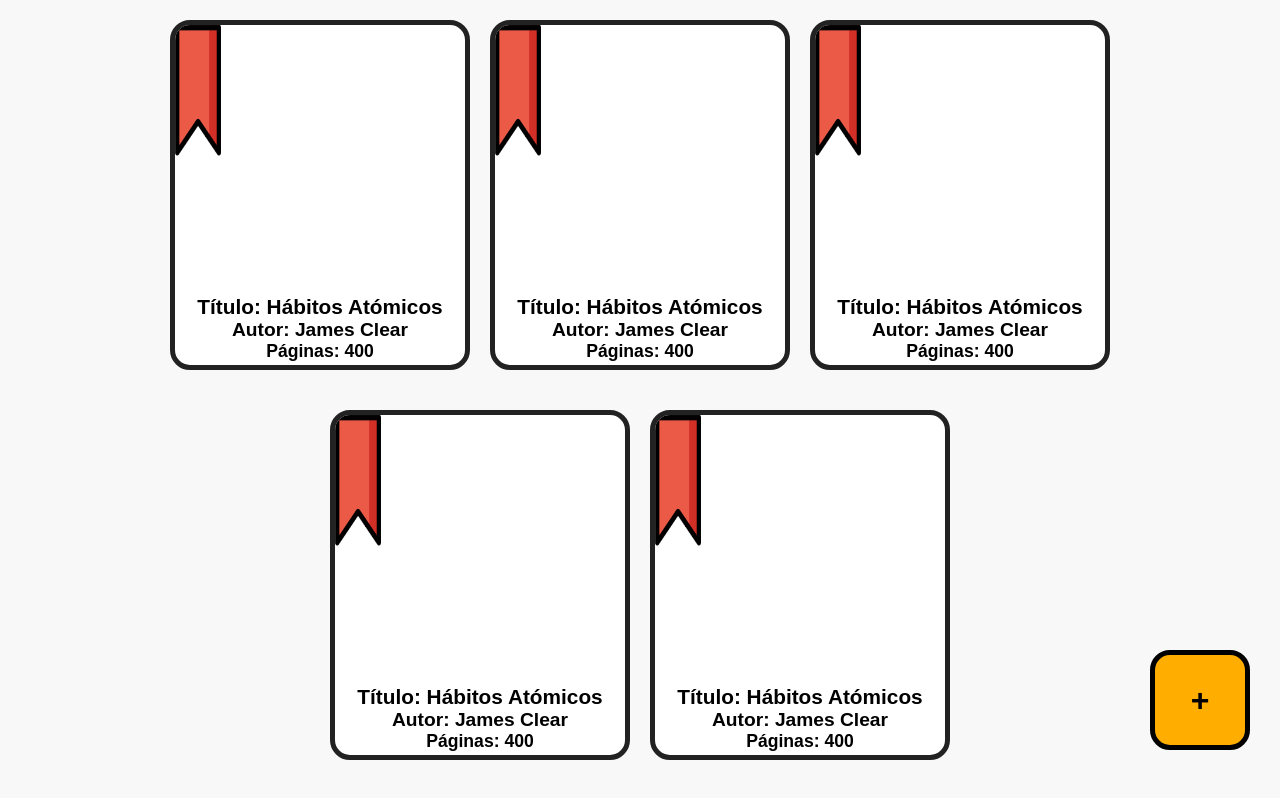
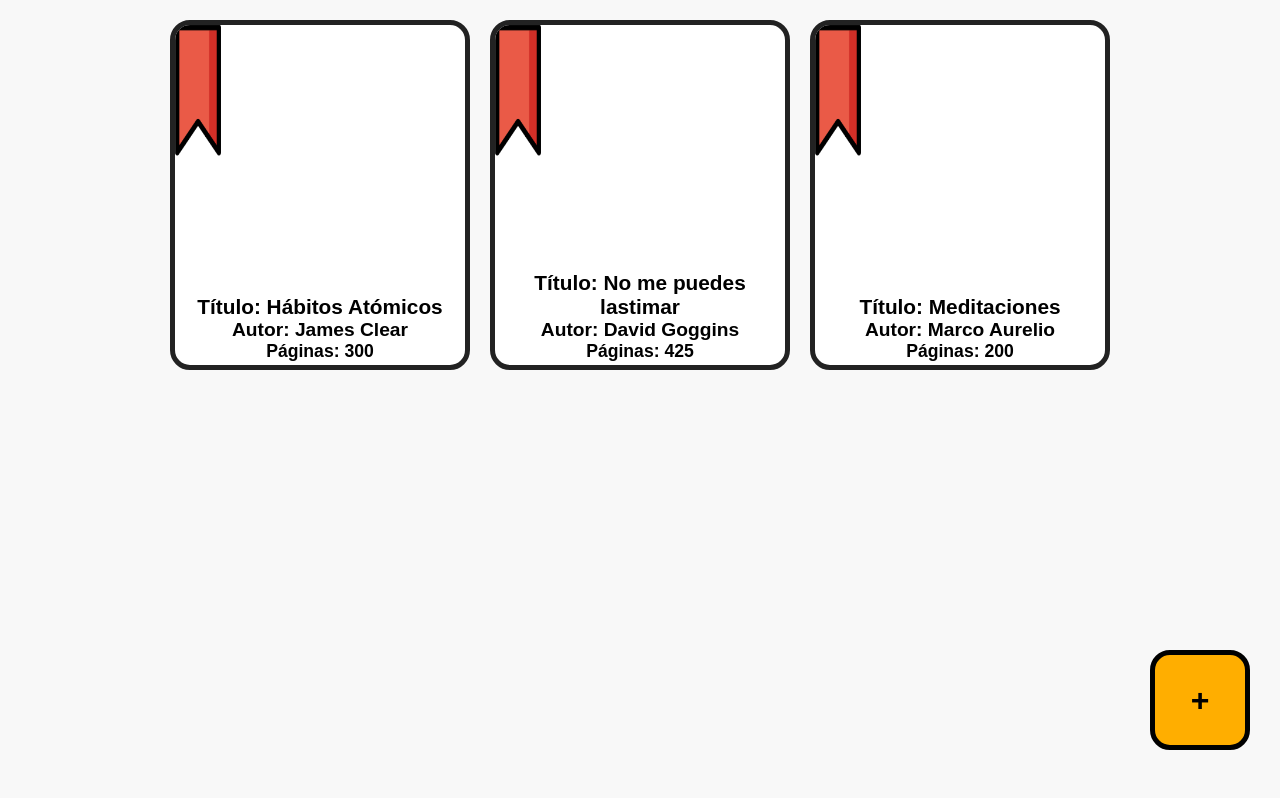
Before and after one commit to juanbautistamalina/library, a plain HTML site: page index.html in a window 1280 px wide. Drawn offline with Linux system fonts and the light colour scheme.

Commit message:
modificación de ejemplos en html

```diff
--- a/index.html
+++ b/index.html
@@ -20,17 +20,7 @@
             <div class="info">
                 <h1>Título: Hábitos Atómicos</h1>
                 <h2>Autor: James Clear</h2>
-                <h3>Páginas: 400</h3>
-            </div>
-        </div>
-
-        <div class="libro">
-            <img src="img/marcapaginas.png">
-
-            <div class="info">
-                <h1>Título: Hábitos Atómicos</h1>
-                <h2>Autor: James Clear</h2>
-                <h3>Páginas: 400</h3>
+                <h3>Páginas: 300</h3>
             </div>
         </div>
 
@@ -39,9 +29,9 @@
             <img src="img/marcapaginas.png">
 
             <div class="info">
-                <h1>Título: Hábitos Atómicos</h1>
-                <h2>Autor: James Clear</h2>
-                <h3>Páginas: 400</h3>
+                <h1>Título: No me puedes lastimar</h1>
+                <h2>Autor: David Goggins</h2>
+                <h3>Páginas: 425</h3>
             </div>
         </div>
 
@@ -50,24 +40,11 @@
             <img src="img/marcapaginas.png">
 
             <div class="info">
-                <h1>Título: Hábitos Atómicos</h1>
-                <h2>Autor: James Clear</h2>
-                <h3>Páginas: 400</h3>
+                <h1>Título: Meditaciones</h1>
+                <h2>Autor: Marco Aurelio</h2>
+                <h3>Páginas: 200</h3>
             </div>
         </div>
-
-
-        <div class="libro">
-            <img src="img/marcapaginas.png">
-
-            <div class="info">
-                <h1>Título: Hábitos Atómicos</h1>
-                <h2>Autor: James Clear</h2>
-                <h3>Páginas: 400</h3>
-            </div>
-        </div>
-
-
 
         <button id="btn-add">+</button>
     </div>
```
